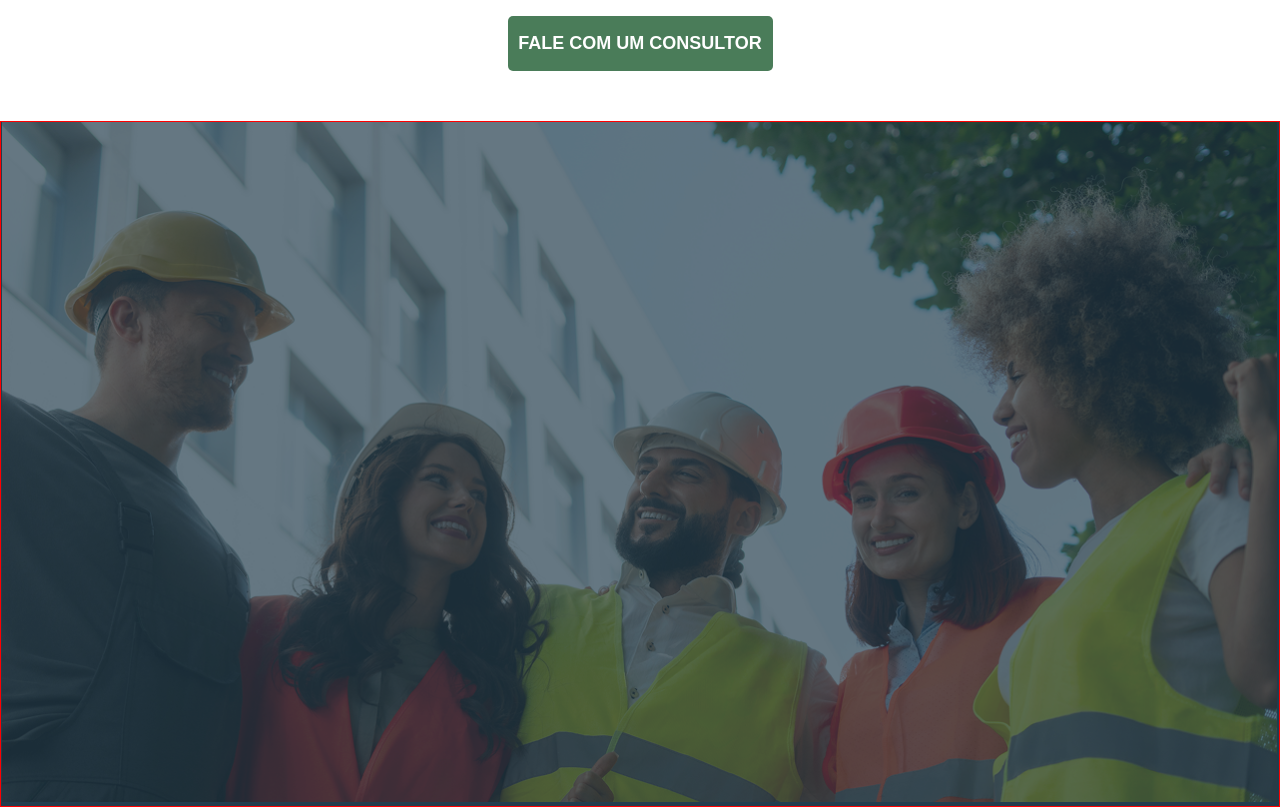
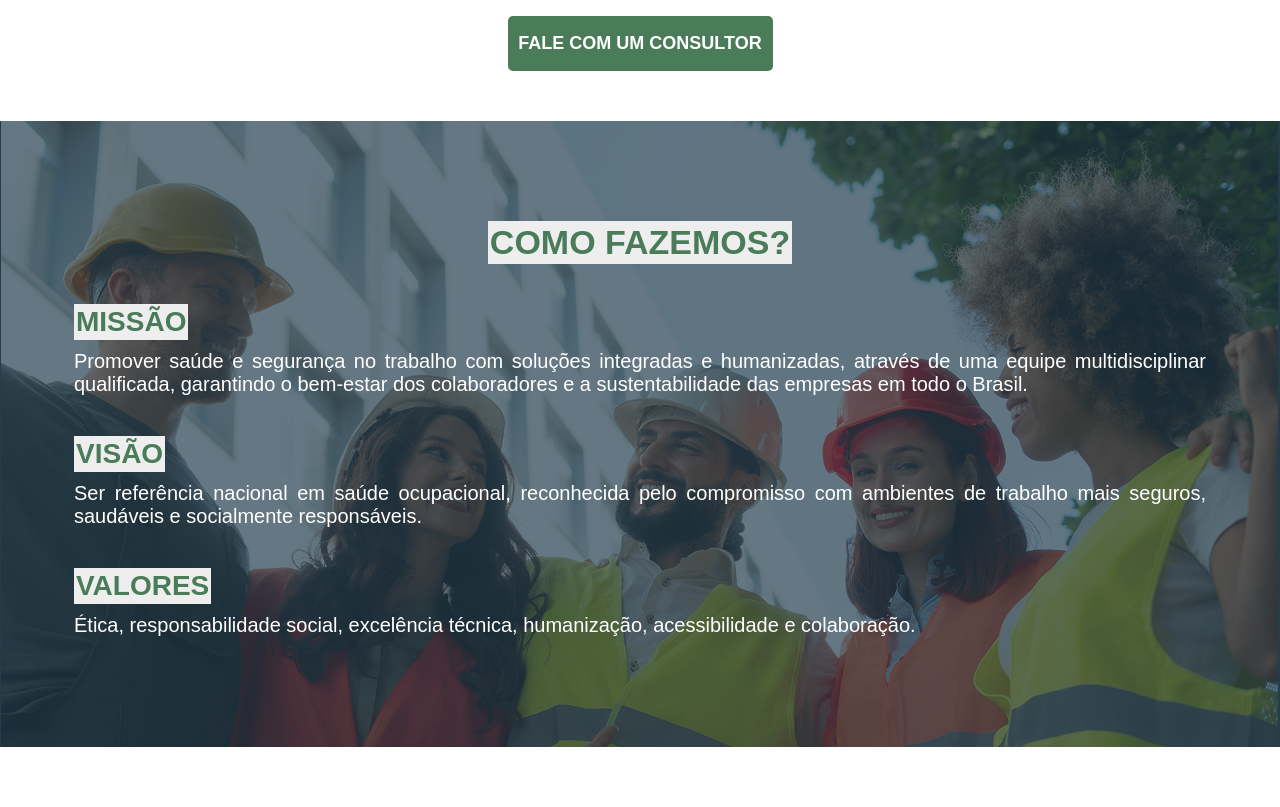
Before and after one commit to luvsscorpius/salusLaboris, a React (Create React App) app in the folder frontend/: page / in a window 1280 px wide. Shown: the part 4460-5267 px from the top of the page. After the commit the page ends 5207 px from the top, so only its background shows below. Built offline with nearby package versions, Linux system fonts and the light colour scheme.

Commit message:
feat(missao.jsx): implementing infoContainer & content

```diff
--- a/frontend/src/Components/Missao/Missao.jsx
+++ b/frontend/src/Components/Missao/Missao.jsx
@@ -6,6 +6,33 @@ export const Missao = () => {
   return (
     <M.main >
         <img src={missaoImage} alt="Imagem de background do componente missão, visão e valores" />
+
+        <M.titleContainer>
+          <h1>COMO FAZEMOS?</h1>
+        </M.titleContainer>
+
+        <M.infoContainer>
+          <M.infoContent>
+
+            <h2>MISSÃO</h2>
+            <p>Promover saúde e segurança no trabalho com soluções integradas e humanizadas, através de uma equipe multidisciplinar qualificada, garantindo o bem-estar dos colaboradores e a sustentabilidade das empresas em todo o Brasil.</p>
+
+          </M.infoContent>
+
+          <M.infoContent>
+
+            <h2>VISÃO</h2>
+            <p>Ser referência nacional em saúde ocupacional, reconhecida pelo compromisso com ambientes de trabalho mais seguros, saudáveis e socialmente responsáveis.</p>
+
+          </M.infoContent>
+
+          <M.infoContent>
+
+            <h2>VALORES</h2>
+            <p>Ética, responsabilidade social, excelência técnica, humanização, acessibilidade e colaboração.</p>
+
+          </M.infoContent>
+        </M.infoContainer>
     </M.main  >
   )
 }
--- a/frontend/src/Components/Missao/Styles.jsx
+++ b/frontend/src/Components/Missao/Styles.jsx
@@ -1,10 +1,18 @@
 import styled from 'styled-components'
 
 export const main = styled.main`
-    border: 1px solid red;
     background-color: #233D4D;
+    display: flex;
+    flex-direction: column;
+    align-items: center;
+    justify-content: center;
+    position: relative;
+    font-family: "Poppins", sans-serif;
+    padding: 100px 0 100px 0;
+    gap: 30px;
 
     img {
+        position: absolute;
         width: 100%;
         height: 100%;
         object-fit: cover;
@@ -12,3 +20,51 @@ export const main = styled.main`
         z-index: 0;
     }
 `
+
+export const titleContainer = styled.div`
+    align-items: center;
+    justify-content: center;
+    display: flex;
+    width: 100%;
+
+    h1 {
+        color: #4A7C59;
+        background-color: #eee;
+        z-index: 10;
+        padding: 2px;
+        font-size: 34px;
+    }
+`
+
+export const infoContainer = styled.div`
+    width: 90%;
+    display: flex;
+    flex-direction: column;
+    gap: 20px;
+`
+
+export const infoContent = styled.div`
+    display: flex;
+    flex-direction: column;
+    gap: 10px;
+    padding: 10px;
+
+    h2 {
+        font-size: 28px;
+        color: #4A7C59;
+        background-color: #eee;
+        text-align: start;
+        z-index: 10;
+        font-weight: 800;
+        width: fit-content;
+        padding: 2px;
+    }
+
+    p {
+        font-size: 20px;
+        text-align: justify;
+        color: #fff;
+        z-index: 10;
+        font-weight: 100;
+    }
+`
```
